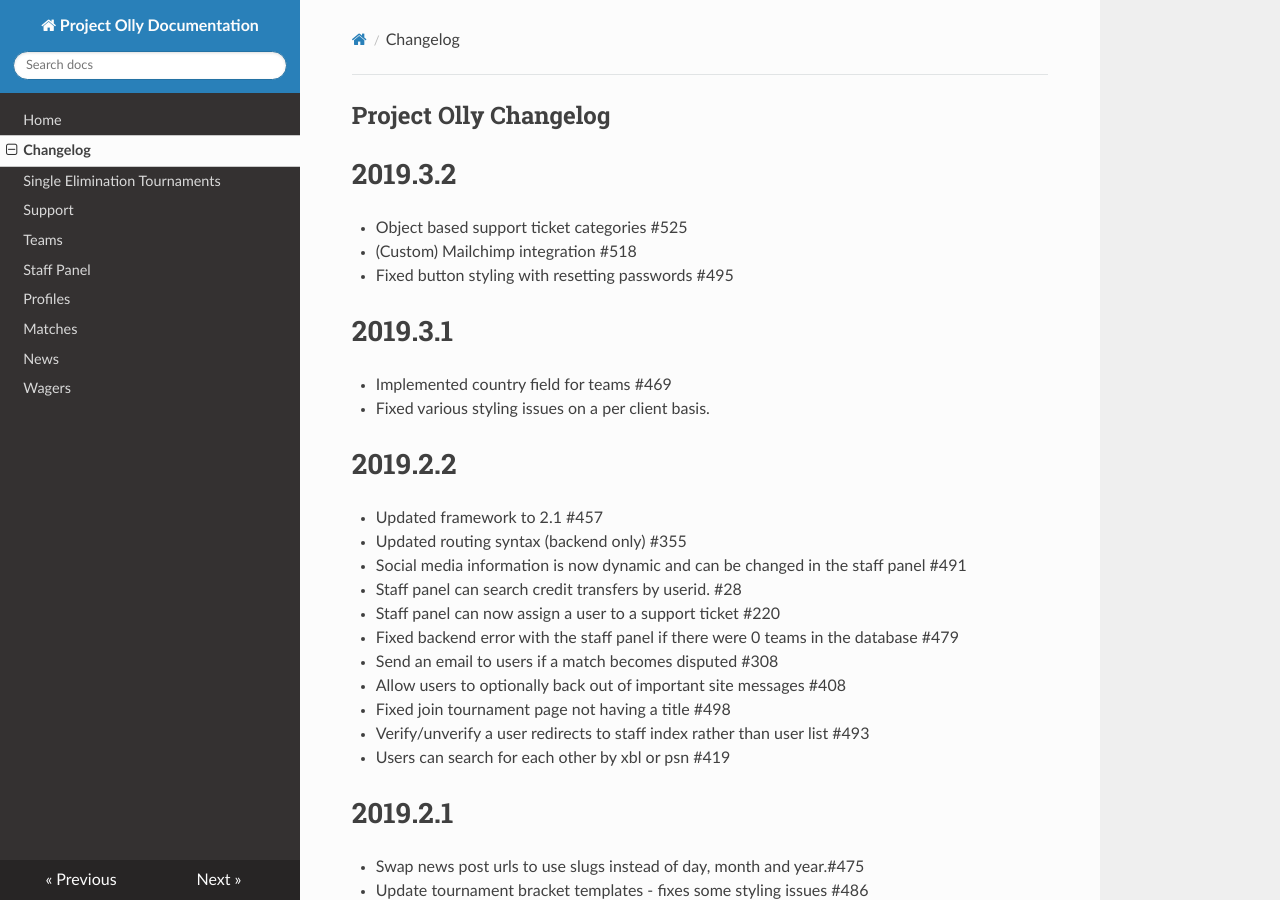
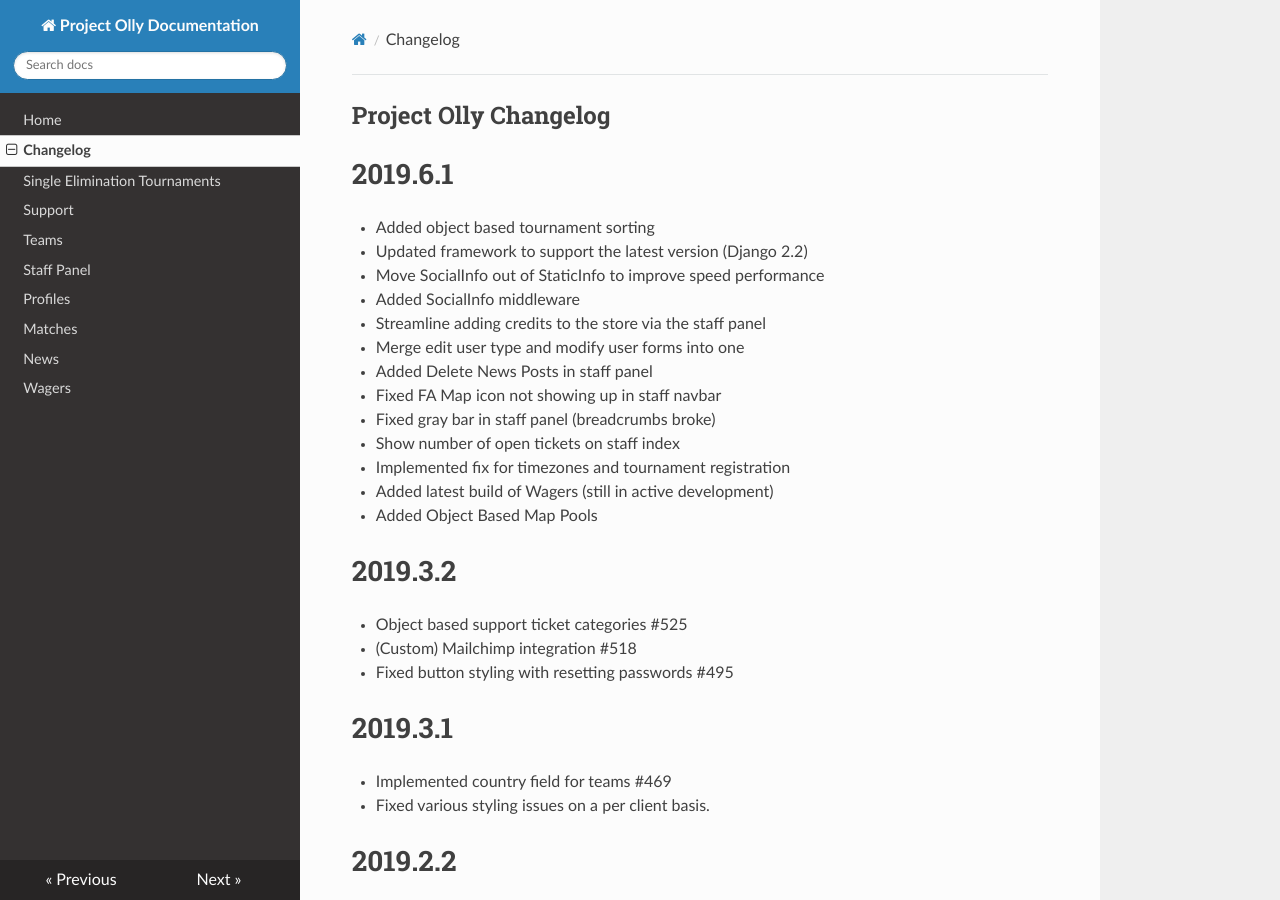
Before and after one commit to NFM-Studios/olly-documentation, an MkDocs documentation site: the page built from docs/changelog.md, in a window 1280 px wide and 900 px high. Built offline with MkDocs 1.6.1, drawn with Linux system fonts in a browser that asks for light colours; nearby versions of some CDN libraries.

Commit message:
changelog for 6.1

```diff
--- a/docs/changelog.md
+++ b/docs/changelog.md
@@ -1,4 +1,19 @@
 ## Project Olly Changelog
+
+# 2019.6.1
+* Added object based tournament sorting
+* Updated framework to support the latest version (Django 2.2)
+* Move SocialInfo out of StaticInfo to improve speed performance
+* Added SocialInfo middleware
+* Streamline adding credits to the store via the staff panel
+* Merge edit user type and modify user forms into one
+* Added Delete News Posts in staff panel
+* Fixed FA Map icon not showing up in staff navbar
+* Fixed gray bar in staff panel (breadcrumbs broke)
+* Show number of open tickets on staff index
+* Implemented fix for timezones and tournament registration
+* Added latest build of Wagers (still in active development)
+* Added Object Based Map Pools
 
 # 2019.3.2
 * Object based support ticket categories #525
```
